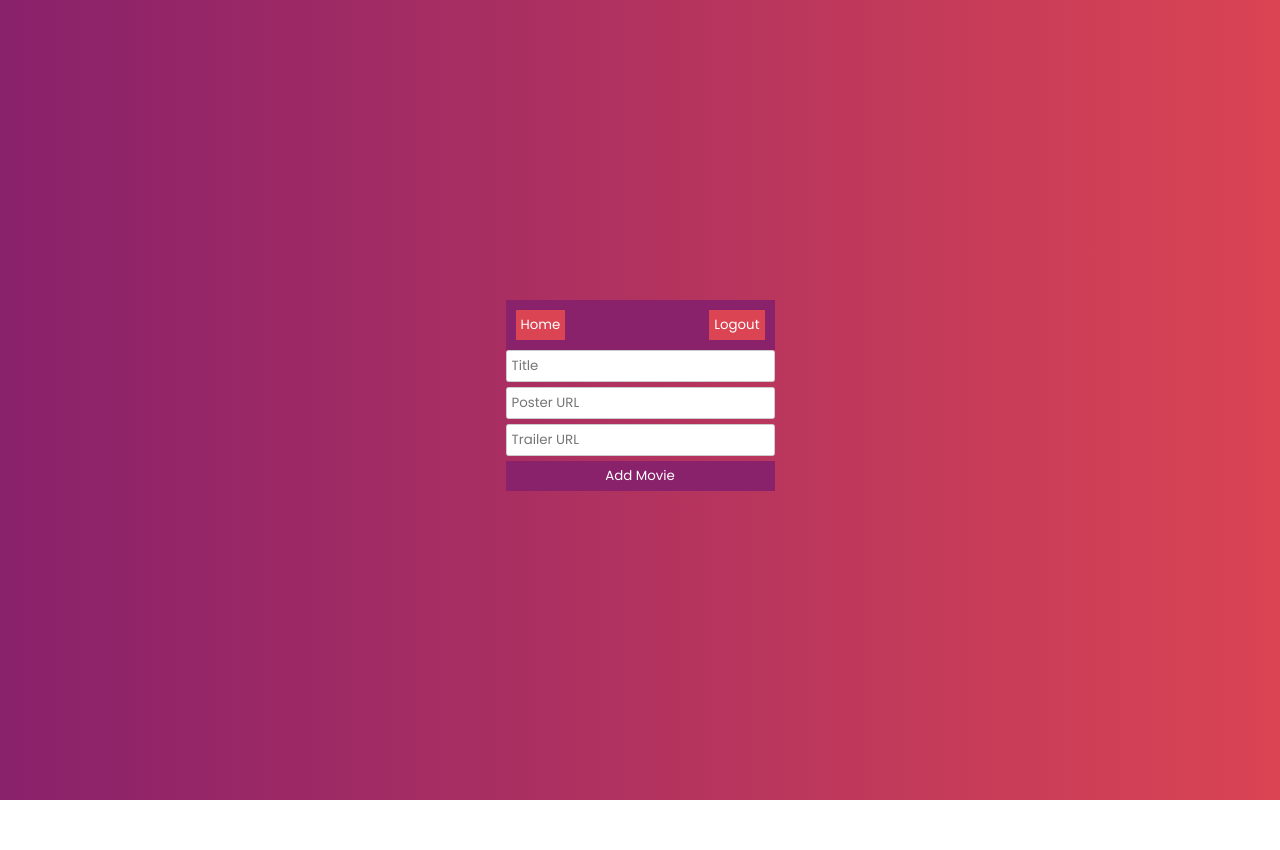
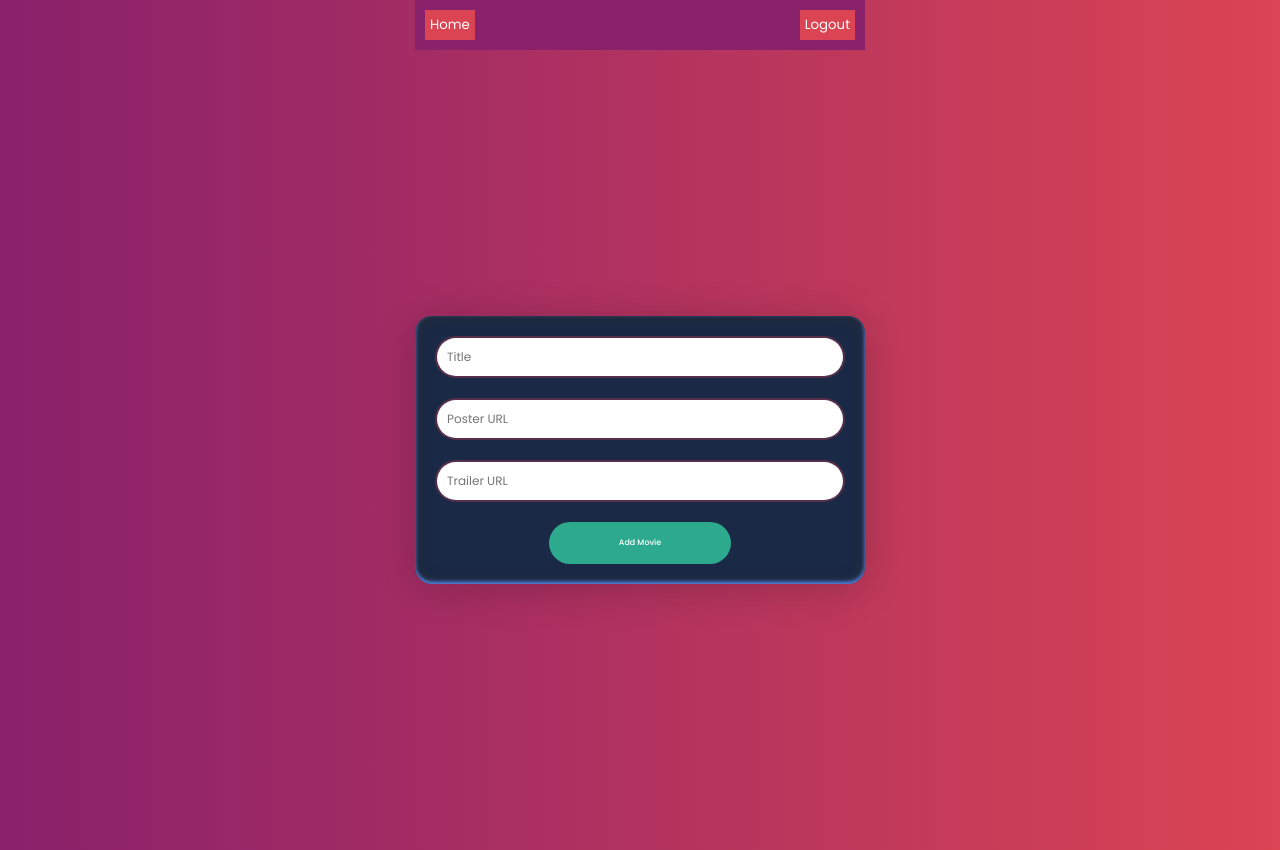
Before and after one commit to cezarm84/MovieDB_APP, a React (Vite) app in the folder movieDb/: page / in a window 1280 px wide. Before the commit the page ends 800 px from the top, so only its background shows below. Built offline with nearby package versions, Linux system fonts and the light colour scheme; sample sign-in values are in the browser's storage.

Commit message:
styling the add movie form

```diff
--- a/movieDb/src/components/AddMovieForm.tsx
+++ b/movieDb/src/components/AddMovieForm.tsx
@@ -7,9 +7,24 @@ const AddMovieForm: React.FC = () => {
   const [title, setTitle] = useState('');
   const [posterUrl, setPosterUrl] = useState('');
   const [trailerUrl, setTrailerUrl] = useState('');
+  const [error, setError] = useState('');
+
+  const validateUrl = (url: string) => {
+    try {
+      new URL(url);
+      return true;
+    } catch {
+      return false;
+    }
+  };
 
   const handleSubmit = (e: React.FormEvent) => {
     e.preventDefault();
+    if (!validateUrl(posterUrl) || !validateUrl(trailerUrl)) {
+      setError('Please enter valid URLs for the poster and trailer.');
+      return;
+    }
+    setError('');
     addMovie({ title, posterUrl, trailerUrl });
     setTitle('');
     setPosterUrl('');
@@ -17,30 +32,48 @@ const AddMovieForm: React.FC = () => {
   };
 
   return (
-    <form onSubmit={handleSubmit} className="add-movie-form">
+    <div className="Model">
+      <form onSubmit={handleSubmit} className="Model__Form add-movie-form">
+        {error && <p className="error">{error}</p>}
+        <div className="FormField">
+          <label className="FormField__Label">Title</label>
           <input
             type="text"
             value={title}
             onChange={(e) => setTitle(e.target.value)}
+            className="FormField__Input"
             placeholder="Title"
             required
+            aria-label="Movie Title"
           />
+        </div>
+        <div className="FormField">
+          <label className="FormField__Label">Poster URL</label>
           <input
             type="text"
             value={posterUrl}
             onChange={(e) => setPosterUrl(e.target.value)}
+            className="FormField__Input"
             placeholder="Poster URL"
             required
+            aria-label="Poster URL"
           />
+        </div>
+        <div className="FormField">
+          <label className="FormField__Label">Trailer URL</label>
           <input
             type="text"
             value={trailerUrl}
             onChange={(e) => setTrailerUrl(e.target.value)}
+            className="FormField__Input"
             placeholder="Trailer URL"
             required
+            aria-label="Trailer URL"
           />
-      <button type="submit">Add Movie</button>
+        </div>
+        <button type="submit" className="FormField__Button">Add Movie</button>
       </form>
+    </div>
   );
 };
 
--- a/movieDb/src/components/styles/addMovieForm.css
+++ b/movieDb/src/components/styles/addMovieForm.css
@@ -1,24 +1,69 @@
-.add-movie-form {
+@import url("https://fonts.googleapis.com/css?family=Roboto:300,400,500,700");
+.Model {
+  min-height: 100vh;
+  display: flex;
+  justify-content: center;
+  align-items: center;
+}
+
+.Model__Form {
+  width: 450px;
+  background: #1a2946;
+  padding: 2rem;
   display: flex;
   flex-direction: column;
+  border-radius: 1.7rem;
+  box-shadow: inset 0 -2px 4px #5b91f6, inset 0 1px 15px #282c34, 0 5px 40px rgba(0, 0, 0, 0.2);
+}
+.error {
+  color: red;
   margin-bottom: 1rem;
 }
 
-  .add-movie-form input {
-    margin-bottom: 0.5rem;
-    padding: 0.5rem;
-    border: 1px solid #ccc;
-    border-radius: 0.25rem;
+.FormField {
+  margin-bottom: 2rem;
+  border: 2px solid #582f49;
+  border-radius: 30px;
+  color: rgb(88, 50, 73);
 }
 
-  .add-movie-form button {
-    background-color: #89216b;
+.FormField__Label {
+  display: none;
+}
+
+.FormField__Input {
+  width: 100%;
+  border: none;
+  color: rgb(0, 0, 0);
+  outline: none;
+  font-size: 1.2em;
+  font-weight: 400;
+  padding: 10px;
+  align-items: center;
+  border-radius: 30px;
+}
+
+.FormField__Button {
+  background-color: #2daa8d;
   color: white;
   border: none;
-    padding: 0.5rem;
+  outline: none;
+  border-radius: 25px;
+  padding: 15px 70px;
+  font-size: 0.8em;
+  font-weight: 500;
   cursor: pointer;
+  transition: background-color 0.3s ease-in-out, transform 0.3s ease-in-out;
+  align-self: center;
 }
 
-  .add-movie-form button:hover {
-    background-color: #da4453;
+
+@media (max-width: 500px) {
+  .Model__Form {
+    width: 100%;
+    padding: 1rem;
   }
+  .FormField__Button {
+    padding: 10px 50px;
+  }
+}
```
Lines whose indentation alone changed are shown as unchanged.
